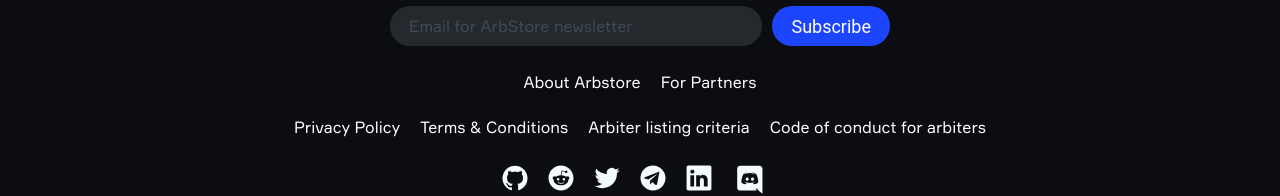
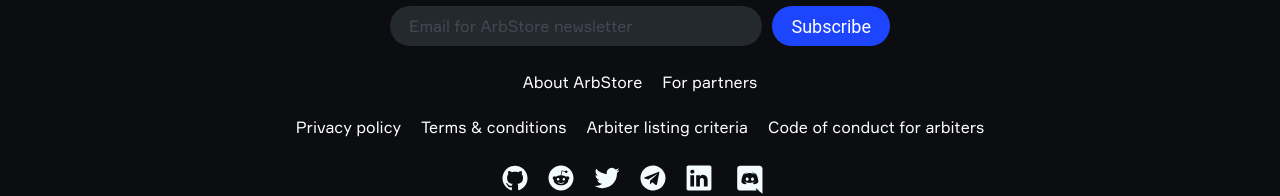
Before and after one commit to byteball/arbstore_front, a Vue app: page / in a window 1280 px wide. Shown: the part 7296-7492 px from the top of the page. Built offline with nearby package versions, Linux system fonts and the light colour scheme; no server answers; what @kyvg/vue3-notification, vue-awesome-paginate would draw is missing.

Commit message:
fix case

```diff
--- a/src/components/Footer.vue
+++ b/src/components/Footer.vue
@@ -25,13 +25,13 @@
       </div>
 
       <div class="legal-menu mb-3">
-        <router-link to="/about">About Arbstore</router-link>
-        <router-link to="/partners">For Partners</router-link>
+        <router-link to="/about">About ArbStore</router-link>
+        <router-link to="/partners">For partners</router-link>
       </div>
 
       <div class="legal-menu mb-3">
-        <router-link to="/privacy">Privacy Policy</router-link>
-        <router-link to="/terms">Terms &amp; Conditions</router-link>
+        <router-link to="/privacy">Privacy policy</router-link>
+        <router-link to="/terms">Terms &amp; conditions</router-link>
         <router-link to="/arbiters-listing-criteria">Arbiter listing criteria</router-link>
         <router-link to="/arbiter-code-of-conduct">Code of conduct for arbiters</router-link>
       </div>
```
